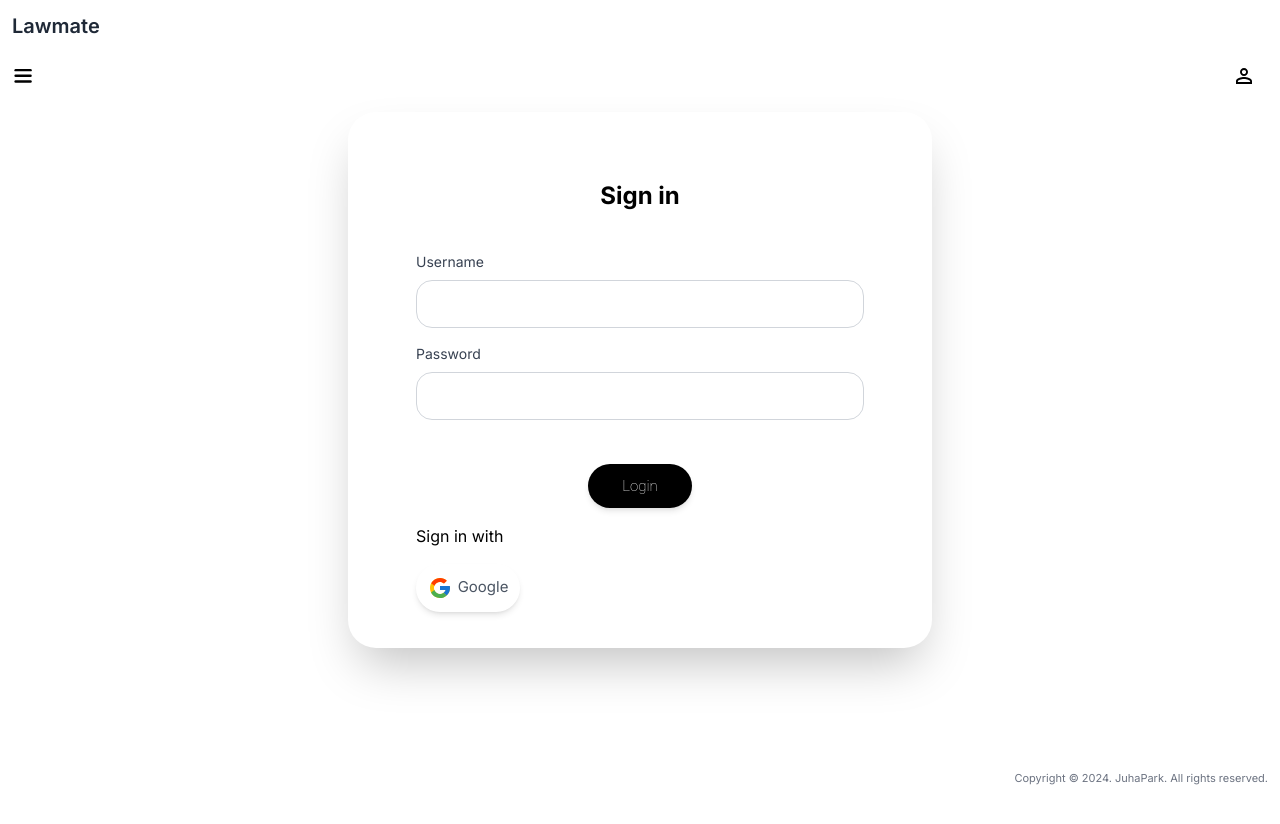
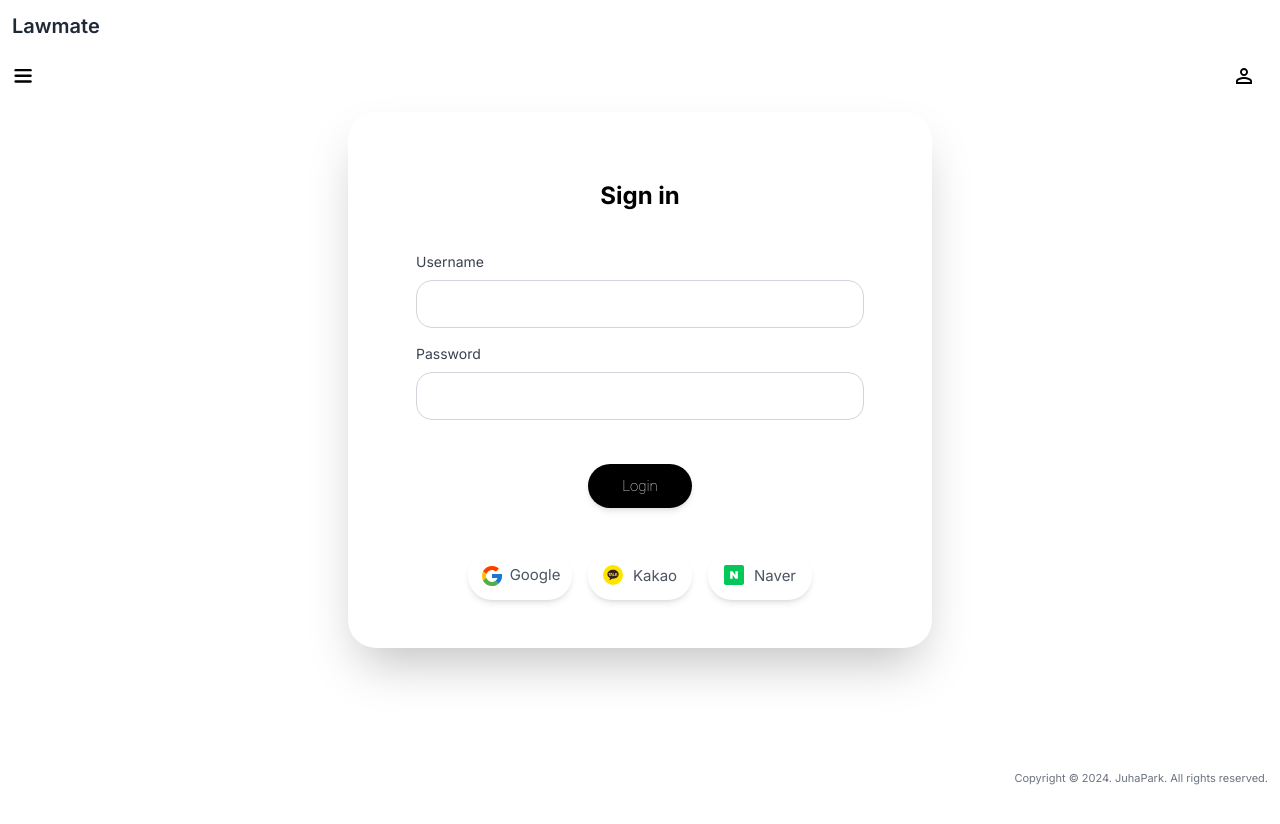
Before and after one commit to iuhapark/TX, a Next.js app in the folder nextjs-14/: page /pages/users/login in a window 1280 px wide. Shown: the top 824 px of the page. Built offline with nearby package versions, Linux system fonts and the light colour scheme.

Commit message:
Design - styling

```diff
--- a/nextjs-14/src/app/page.tsx
+++ b/nextjs-14/src/app/page.tsx
@@ -50,7 +50,7 @@ export default function HomePage() {
           loop
           playsInline
         >
-          <source src="/img/white.mp4" type="video/mp4" />
+          <source src="/img/law.mp4" type="video/mp4" />
         </video>
         <div className="video-overlay">
           <h1>
--- a/nextjs-14/src/app/pages/products/[id]/page.tsx
+++ b/nextjs-14/src/app/pages/products/[id]/page.tsx
@@ -280,7 +280,7 @@ export default function Product() {
             </div>
             <div className="flex justify-start pl-12 gap-5">
               {products.length === 0 ? (
-                <p className="mt-10">상품이 존재하지 않습니다.</p>
+                <p className="mt-10 dark:text-white">상품이 존재하지 않습니다.</p>
               ) : (
                 products.map((product) => (
                   <label
--- a/nextjs-14/src/app/pages/users/join/page.tsx
+++ b/nextjs-14/src/app/pages/users/join/page.tsx
@@ -95,7 +95,7 @@ export default function Join({ params }: any) {
 
   const handlePassword = (e: any) => {
     const PW_CHECK =
-      /^[a-zA-Z][a-zA-Z0-9!@#$%^&*()_+[\]{};':"\\|,.<>/?]{2,9}$/g;
+      /^[a-zA-Z][a-zA-Z0-9!@#$%^&*()_+[\]{};':"\\|,.<>/?]{6,9}$/g;
     setLen(e.target.value);
     setBeforeSubmit(true);
 
--- a/nextjs-14/src/app/pages/users/login/page.tsx
+++ b/nextjs-14/src/app/pages/users/login/page.tsx
@@ -32,8 +32,7 @@ export default function LoginPage() {
 
   //boolean type의 경우 is를 넣어줌
   const handleUsername = (e: any) => {
-    const ID_CHECK = /^[a-zA-Z][a-zA-Z0-9]{4,10}$/g;
-    //영어 대소문자로 시작하는 6~10자의 영어 대소문자 또는 숫자
+    const ID_CHECK = /^[a-z][a-z0-9]{4,10}$/g;
     setLen(e.target.value);
     setBeforeSubmit(true);
 
@@ -51,6 +50,20 @@ export default function LoginPage() {
     }
   };
   const handlePassword = (e: any) => {
+    const PW_CHECK =
+      /^[a-zA-Z][a-zA-Z0-9!@#$%^&*()_+[\]{};':"\\|,.<>/?]{6,9}$/g;
+    setLen(e.target.value);
+    setBeforeSubmit(true);
+
+    if (PW_CHECK.test(len)) {
+      setIsWrongPw(false);
+      setUser({
+        ...user,
+        password: e.target.value,
+      });
+    } else {
+      setIsWrongPw(true);
+    }
     setUser({
       ...user,
       password: e.target.value,
@@ -111,7 +124,9 @@ export default function LoginPage() {
     <div className="flex justify-center h-screen w-full px-5 sm:px-0">
       <div className="w-[73vh] h-[67vh] mt-28 flex rounded-[3.5vh] shadow-2xl overflow-y-auto">
         <div className="w-full p-[8.5vh] justify-center items-center">
-          <p className="text-2xl text-center font-bold">Sign in</p>
+          <p className="text-2xl text-center font-bold text-black dark:text-white">
+            Sign in
+          </p>
           <div className="mt-10">
             <label className="block text-gray-700 dark:text-white text-sm mb-2">
               Username
@@ -151,22 +166,21 @@ export default function LoginPage() {
               type="password"
             />
           </div>
-          {isWrongPw && (
+          {isWrongPw && len?.length > 1 && (
             <pre>
-              <p>Invalid password. Try again.</p>
+              <p className="font-sans text-red-500 text-sm">Invalid password. Please try again.</p>
             </pre>
           )}
-          <div className="flex justify-center">
-            <button onClick={handleSubmit} className="static mt-11">
+          <div className="flex justify-center mt-11 mb-11">
+            <button onClick={handleSubmit} className="static">
               Login
             </button>
           </div>
-          <div className="flex justyfy-center items-center mt-4 mb-4">
-            Sign in with
-          </div>
+          <div className="flex justify-center mb-11 space-x-4">
+            {" "}
             <a
               href="#"
-            className=" flex items-center justify-center text-white rounded-[1.5rem] shadow-md hover:bg-gray-100 w-[13vh] mb-11"
+              className="flex items-center justify-center text-white rounded-[1.5rem] dark:bg-white shadow-md hover:bg-gray-100 w-[13vh]"
             >
               <div className="flex px-5 justify-center w-full py-3">
                 <div className="min-w-[30px]">
@@ -196,10 +210,91 @@ export default function LoginPage() {
                 </div>
               </div>
             </a>
+            <a
+              href="#"
+              className="flex items-center justify-center text-white rounded-[1.5rem] dark:bg-white shadow-md hover:bg-gray-100 w-[13vh]"
+            >
+              <div className="flex px-5 justify-center w-full py-3">
+                <div className="min-w-[30px]">
+                  <svg
+                    width="20"
+                    height="20"
+                    viewBox="0 0 20 20"
+                    fill="none"
+                    xmlns="http://www.w3.org/2000/svg"
+                  >
+                    <circle cx="10" cy="10" r="10" fill="#FEE500" />
+                    <path
+                      d="M10.0289 4.82629C6.91773 4.82629 4.40869 6.8335 4.40869 9.27028C4.40869 10.852 5.45245 12.237 7.01809 13.0278L6.48818 15.007C6.47819 15.0366 6.47666 15.0685 6.48375 15.0989C6.49084 15.1294 6.50627 15.1574 6.52833 15.1796C6.56049 15.2079 6.60187 15.2236 6.64475 15.2237C6.6803 15.2209 6.71403 15.2068 6.74109 15.1836L9.02131 13.6461C9.3579 13.6925 9.69719 13.7166 10.037 13.7183C13.1442 13.7183 15.6572 11.7111 15.6572 9.27028C15.6572 6.82949 13.1361 4.82629 10.0289 4.82629Z"
+                      fill="#392020"
+                    />
+                    <path
+                      d="M6.37559 8.56774H5.76137C5.68525 8.56995 5.61006 8.55045 5.54459 8.51153C5.51553 8.49332 5.49054 8.46929 5.4712 8.44096C5.45185 8.41264 5.43857 8.38062 5.43219 8.34692C5.43024 8.32556 5.43024 8.30409 5.43219 8.28273C5.43028 8.24275 5.43804 8.20288 5.45481 8.16654C5.47159 8.1302 5.49687 8.09845 5.52853 8.07397C5.59852 8.02328 5.683 7.9965 5.7694 7.99767H7.62007C7.6968 7.99497 7.7725 8.01601 7.83685 8.05789C7.8666 8.0753 7.89212 8.09911 7.91156 8.12758C7.93099 8.15604 7.94387 8.18846 7.94926 8.2225C7.95122 8.24252 7.95122 8.2627 7.94926 8.28273C7.95115 8.32328 7.94341 8.3637 7.92666 8.40068C7.90991 8.43767 7.88464 8.47013 7.85291 8.49546C7.78463 8.54608 7.70097 8.57163 7.61605 8.56774H7.02192V10.6794C7.02433 10.7243 7.01737 10.7693 7.00147 10.8115C6.98558 10.8536 6.9611 10.892 6.92958 10.9242C6.89936 10.955 6.86304 10.9791 6.82293 10.995C6.78283 11.0109 6.73985 11.0183 6.69674 11.0166C6.62135 11.0187 6.54755 10.9946 6.48799 10.9483C6.43128 10.9031 6.3928 10.839 6.3796 10.7677C6.37563 10.7384 6.37563 10.7087 6.3796 10.6794L6.37559 8.56774Z"
+                      fill="#FEE500"
+                    />
+                    <path
+                      d="M8.12647 8.1542C8.14413 8.08814 8.18559 8.03093 8.24289 7.99361C8.30394 7.95901 8.37351 7.94231 8.44361 7.94544H8.59616C8.67055 7.94277 8.74422 7.96084 8.80893 7.99763C8.8775 8.04374 8.92623 8.11396 8.94542 8.19433L9.74831 10.4625C9.76913 10.5217 9.78655 10.582 9.8005 10.6432C9.80187 10.6686 9.80187 10.694 9.8005 10.7194C9.80186 10.7586 9.79466 10.7975 9.7794 10.8336C9.76415 10.8696 9.74121 10.9019 9.71218 10.9282C9.68406 10.957 9.65029 10.9798 9.61299 10.995C9.5757 11.0101 9.53566 11.0175 9.4954 11.0165C9.43348 11.0227 9.3713 11.0078 9.31886 10.9743C9.26643 10.9408 9.2268 10.8906 9.20636 10.8319L9.03775 10.3381H7.98195L7.81334 10.8319C7.7934 10.8918 7.75329 10.943 7.69985 10.9766C7.64642 11.0103 7.58296 11.0244 7.52029 11.0165C7.4524 11.0183 7.38591 10.9971 7.33161 10.9563C7.2787 10.9142 7.243 10.8543 7.23124 10.7877C7.22911 10.765 7.22911 10.7421 7.23124 10.7194C7.22435 10.6796 7.22435 10.6389 7.23124 10.599C7.23124 10.5549 7.25935 10.5067 7.2754 10.4625L8.12647 8.1542ZM8.52792 8.68012L8.14654 9.88446H8.90527L8.52792 8.68012Z"
+                      fill="#FEE500"
+                    />
+                    <path
+                      d="M9.89244 8.28278C9.88836 8.19268 9.92011 8.10465 9.98075 8.0379C10.0116 8.0068 10.0486 7.9825 10.0894 7.9666C10.1302 7.95069 10.1739 7.9435 10.2176 7.94552C10.2928 7.94465 10.3662 7.96866 10.4264 8.01379C10.4821 8.06088 10.5192 8.12638 10.5307 8.19844C10.5347 8.2264 10.5347 8.25481 10.5307 8.28278V10.3944H11.6347C11.7112 10.3934 11.7865 10.4142 11.8515 10.4546C11.8807 10.4726 11.9058 10.4966 11.9252 10.5249C11.9446 10.5533 11.9578 10.5854 11.9639 10.6192C11.9639 10.6192 11.9639 10.6593 11.9639 10.6794C11.9658 10.7194 11.958 10.7592 11.9413 10.7955C11.9245 10.8319 11.8992 10.8637 11.8676 10.8882C11.7976 10.9388 11.7131 10.9656 11.6267 10.9644H10.2698C10.1834 10.97 10.0975 10.9475 10.0249 10.9002C9.96001 10.8517 9.91676 10.7796 9.90448 10.6995C9.90154 10.6554 9.90154 10.6111 9.90448 10.567L9.89244 8.28278Z"
+                      fill="#FEE500"
+                    />
+                    <path
+                      d="M12.0362 8.28286C12.0338 8.19303 12.0653 8.1056 12.1245 8.03798C12.1847 7.98331 12.2619 7.95102 12.3431 7.94663C12.4242 7.94225 12.5044 7.966 12.5701 8.01387C12.6271 8.06055 12.6656 8.12602 12.6785 8.19852C12.6805 8.22659 12.6805 8.25479 12.6785 8.28286V9.26638L13.6942 8.09414C13.7333 8.05415 13.7749 8.01665 13.8186 7.98177C13.8599 7.95722 13.9072 7.94467 13.9551 7.94561C14.0253 7.94522 14.0939 7.96624 14.1518 8.00583C14.1791 8.02421 14.2024 8.04793 14.2204 8.07552C14.2383 8.10311 14.2505 8.13402 14.2562 8.16642C14.2578 8.17437 14.2578 8.18258 14.2562 8.19053C14.2543 8.1998 14.2543 8.20935 14.2562 8.21861C14.2561 8.26085 14.245 8.30236 14.2241 8.33906C14.2028 8.37793 14.1772 8.41424 14.1478 8.44741L13.4814 9.17807L14.2843 10.4225V10.4627C14.326 10.5202 14.3585 10.5839 14.3807 10.6514V10.6714C14.3853 10.718 14.3786 10.7649 14.3611 10.8083C14.3436 10.8516 14.3159 10.8901 14.2803 10.9203C14.2133 10.971 14.1314 10.9978 14.0475 10.9966C13.9917 10.9989 13.9363 10.9864 13.8869 10.9605C13.8334 10.9246 13.7894 10.8764 13.7584 10.82L13.0117 9.61564L12.6544 9.989V10.6594C12.6568 10.7492 12.6253 10.8366 12.5661 10.9043C12.5344 10.9353 12.4967 10.9595 12.4552 10.9754C12.4138 10.9912 12.3696 10.9985 12.3253 10.9966C12.2512 10.9982 12.1789 10.9741 12.1205 10.9284C12.0638 10.8832 12.0253 10.819 12.0121 10.7477C12.0082 10.7184 12.0082 10.6887 12.0121 10.6594L12.0362 8.28286Z"
+                      fill="#FEE500"
+                    />
+                  </svg>
+                </div>
+                <div className="flex w-full justify-center">
+                  <h1 className="whitespace-nowrap text-gray-600 text-[15px]">
+                    Kakao
+                  </h1>
+                </div>
+              </div>
+            </a>
+            <a
+              href="#"
+              className="flex items-center justify-center text-white rounded-[1.5rem] dark:bg-white shadow-md hover:bg-gray-100 w-[13vh]"
+            >
+              <div className="flex px-5 justify-center w-full py-3">
+                <div className="min-w-[30px]">
+                  <svg
+                    width="20"
+                    height="20"
+                    viewBox="0 0 20 20"
+                    fill="none"
+                    xmlns="http://www.w3.org/2000/svg"
+                  >
+                    <g clip-path="url(#clip0_403_243)">
+                      <path
+                        d="M18 20H2C0.9 20 0 19.1 0 18V2C0 0.9 0.9 0 2 0H18C19.1 0 20 0.9 20 2V18C20 19.1 19.1 20 18 20Z"
+                        fill="#03C75A"
+                      />
+                      <path
+                        d="M11.35 10.25L8.50002 6.19995H6.15002V13.8H8.65002V9.74995L11.5 13.8H13.85V6.19995H11.35V10.25Z"
+                        fill="white"
+                      />
+                    </g>
+                    <defs>
+                      <clipPath id="clip0_403_243">
+                        <rect width="20" height="20" fill="white" />
+                      </clipPath>
+                    </defs>
+                  </svg>
+                </div>
+                <div className="flex w-full justify-center">
+                  <h1 className="whitespace-nowrap text-gray-600 text-[15px]">
+                    Naver
+                  </h1>
+                </div>
+              </div>
+            </a>
+          </div>
           <div className="w-full text-center items-end">
             <Link
               href="#"
-              className="text-xs text-blue-500 hover:text-gray-900 w-full mt-2"
+              className="text-xs text-blue-500 hover:text-gray-900 w-full"
             >
               Forget Password?
             </Link>
```
Lines whose indentation alone changed are shown as unchanged.
